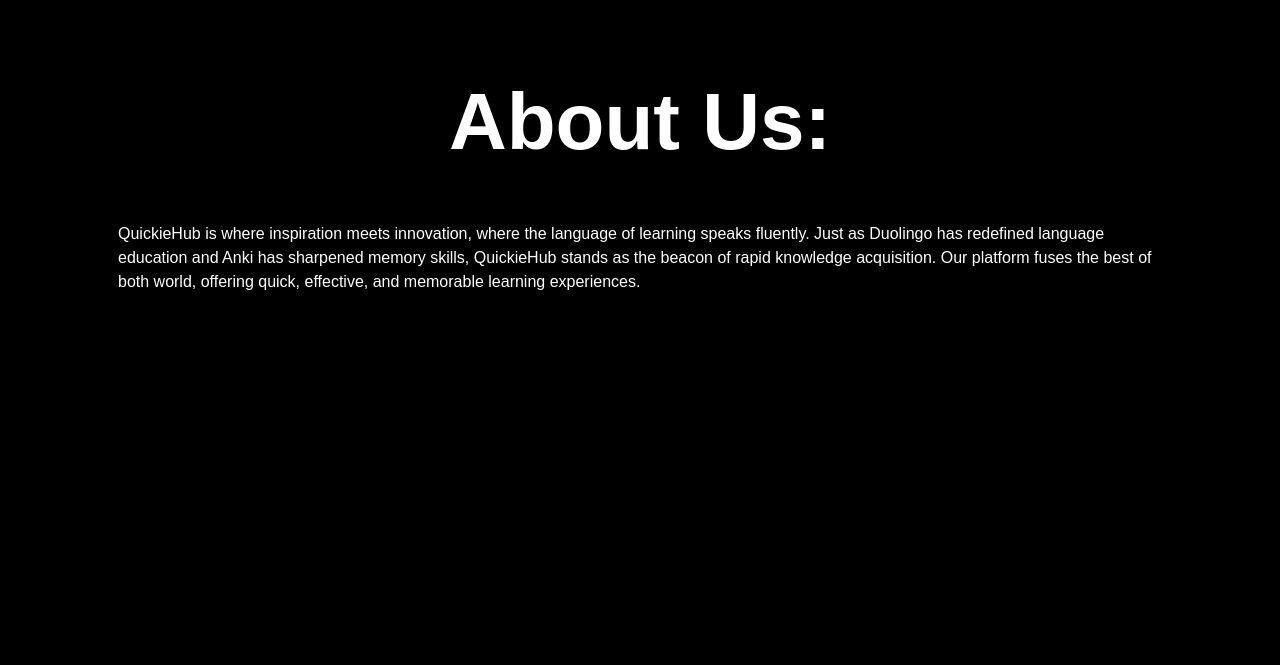
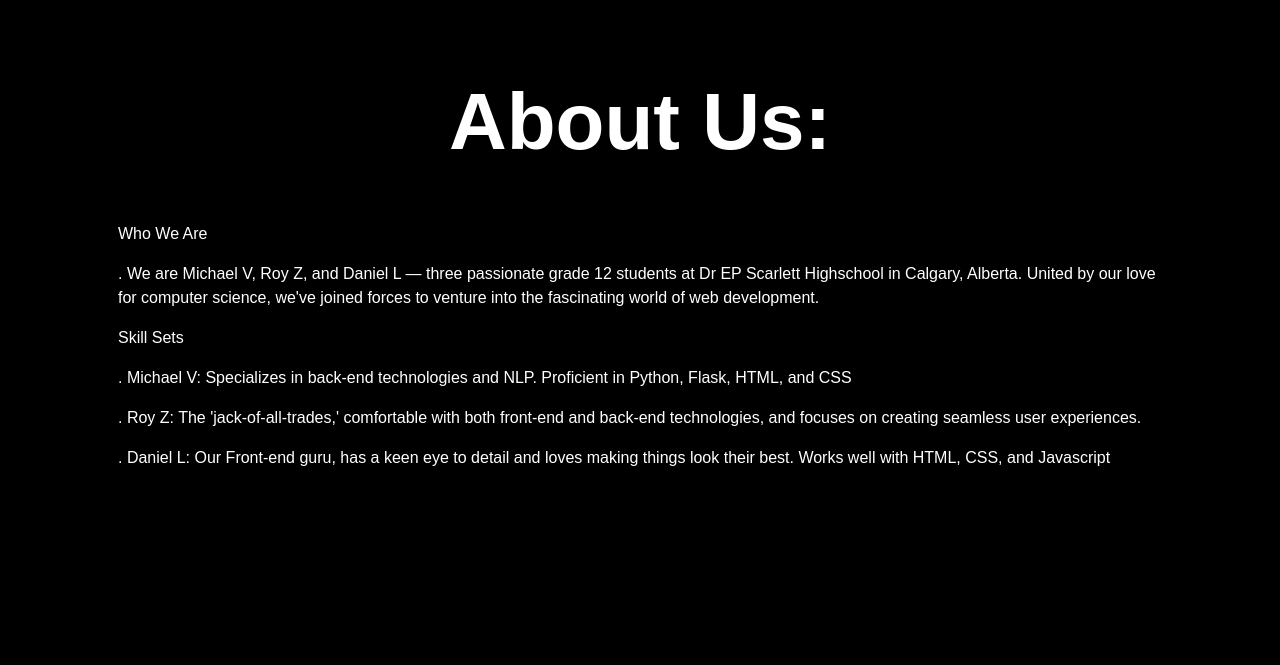
Before and after one commit to MichaelVanderputten/ControlHacks, a Flask app: page /aboutUs in a window 1280 px wide. Shown: the part 1255-1920 px from the top of the page. Before the commit the page ends 1545 px from the top, so only its background shows below. Run offline with Flask 3, Linux system fonts and the light colour scheme.

Commit message:
Done. demos included

```diff
--- a/templates/base/aboutUs.html
+++ b/templates/base/aboutUs.html
@@ -24,13 +24,17 @@
 
     <div id="body-text">
         <h1>About Us:</h1>
-        <p>QuickieHub is where inspiration meets innovation,
-            where the language of learning speaks fluently.
-            Just as Duolingo has redefined language education and
-            Anki has sharpened memory skills,
-            QuickieHub stands as the beacon of rapid knowledge acquisition.
-            Our platform fuses the best of both world, offering quick,
-            effective, and memorable learning experiences.</p>
+        <p>Who We Are</p>
+        <p>
+            .     We are Michael V, Roy Z, and Daniel L — three passionate grade 12 students at Dr EP Scarlett Highschool in Calgary, Alberta. United by our love for computer science,
+            we've joined forces to venture into the fascinating world of web development.
+        </p>
+        <p>Skill Sets</p>
+        <p>.     Michael V: Specializes in back-end technologies and NLP. Proficient in Python, Flask, HTML, and CSS
+
+        <p>.     Roy Z: The 'jack-of-all-trades,' comfortable with both front-end and back-end technologies, and focuses on creating seamless user experiences.</p>
+
+        <p>.     Daniel L: Our Front-end guru, has a keen eye to detail and loves making things look their best. Works well with HTML, CSS, and Javascript</p>
         <div class="blank-space"></div>
 </div>
 {% endblock body %}
```
Also changed, not shown: instance/database.db.
